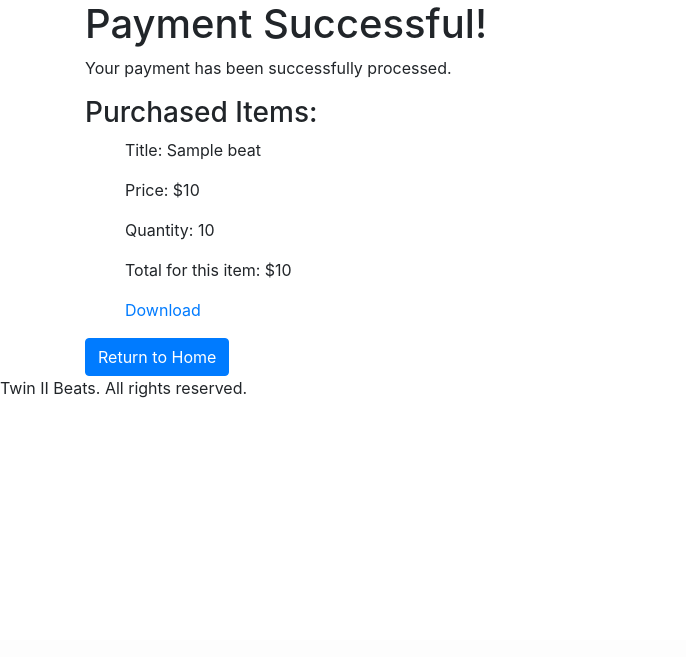
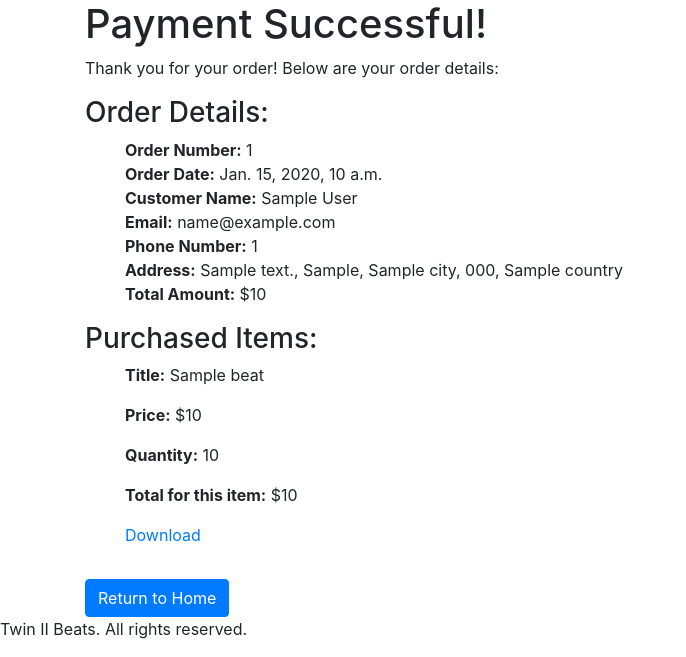
Before and after one commit to RWinterburn/ci-project-4, a Django app: template beats/checkout/templates/checkout/payment_success.html in a window 1280 px wide. Shown: the part 160-817 px from the top of the page, without its empty margins (0-686 px from the left). Before the commit the page ends 558 px from the top, so only its background shows below. Run offline with Django 3.2, Linux system fonts and the light colour scheme; the template is opened without the code that fills it: most values are stand-ins (such as "Sample title", 1, 10 or a date in 2020); some libraries are stand-ins or nearby versions.

Commit message:
adding more details to payment success page

```diff
--- a/beats/checkout/templates/checkout/payment_success.html
+++ b/beats/checkout/templates/checkout/payment_success.html
@@ -1,21 +1,35 @@
 {% extends "base.html" %}
 {% load static %}
 
-{% block title %}Payment Success{% endblock %}
+{% block title %}Order Details{% endblock %}
 
 {% block content %}
 <div class="container">
     <h1>Payment Successful!</h1>
-    <p>Your payment has been successfully processed.</p>
+    <p>Thank you for your order! Below are your order details:</p>
+
+    <h3>Order Details:</h3>
+    <ul>
+        <li><strong>Order Number:</strong> {{ order.order_number }}</li>
+        <li><strong>Order Date:</strong> {{ order.date }}</li>
+        <li><strong>Customer Name:</strong> {{ order.full_name }}</li>
+        <li><strong>Email:</strong> {{ order.email }}</li>
+        <li><strong>Phone Number:</strong> {{ order.phone_number }}</li>
+        <li><strong>Address:</strong> {{ order.street_address1 }},
+            {% if order.street_address2 %}{{ order.street_addre2 }}, {% endif %}
+            {{ order.city }}, {{ order.postcode }}, {{ order.country }}
+        </li>
+        <li><strong>Total Amount:</strong> ${{ order.grand_total }}</li>
+    </ul>
 
     <h3>Purchased Items:</h3>
     <ul>
         {% for item in purchased_items %}
             <li>
-                <p>Title: {{ item.beat.title }}</p>
-                <p>Price: ${{ item.beat.price }}</p>
-                <p>Quantity: {{ item.quantity }}</p>
-                <p>Total for this item: ${{ item.lineitem_total }}</p>
+                <p><strong>Title:</strong> {{ item.beat.title }}</p>
+                <p><strong>Price:</strong> ${{ item.beat.price }}</p>
+                <p><strong>Quantity:</strong> {{ item.quantity }}</p>
+                <p><strong>Total for this item:</strong> ${{ item.lineitem_total }}</p>
                 {% if item.beat.audio_file %}
                     <p>
                         <a href="{{ item.beat.audio_file.url }}" download>Download</a>
@@ -29,6 +43,6 @@
         {% endfor %}
     </ul>
 
-    <a href="{% url 'home' %}" class="btn btn-primary">Return to Home</a>
+    <a href="{% url 'home' %}" class="btn btn-primary mt-3">Return to Home</a>
 </div>
 {% endblock %}
```
Also changed, not shown: beats/db.sqlite3.
